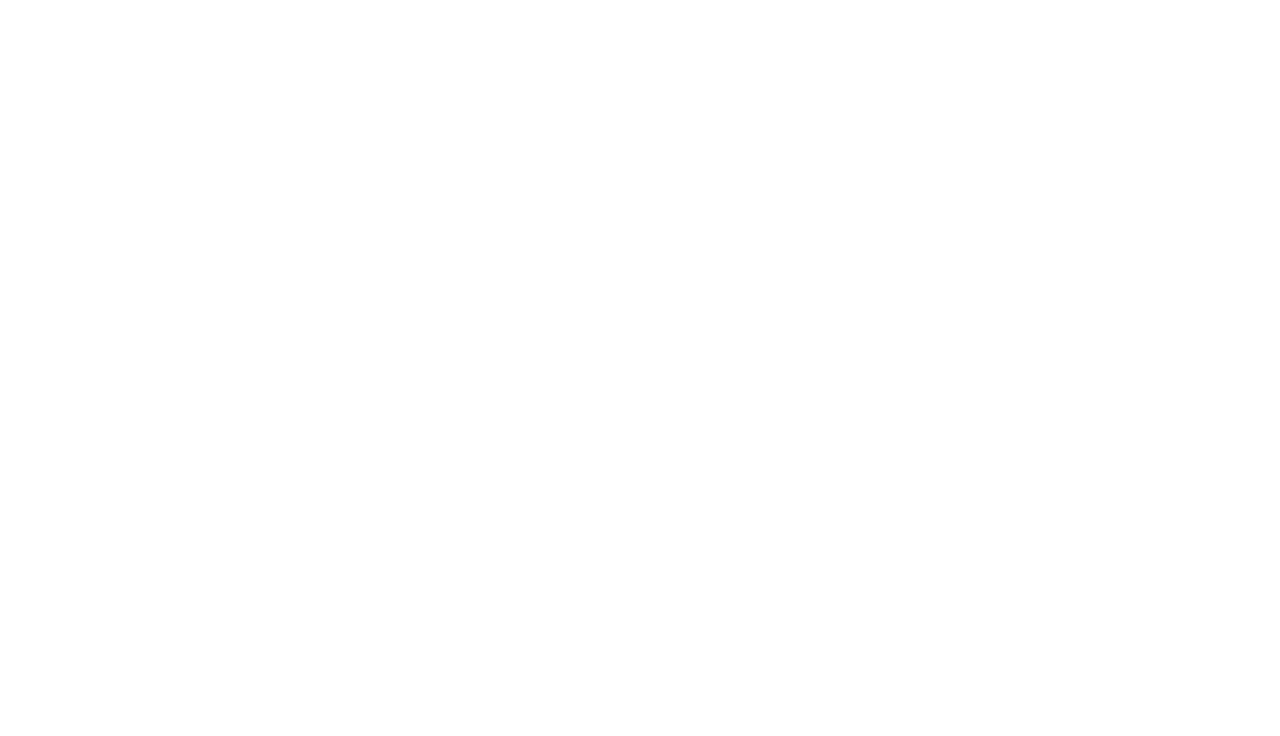
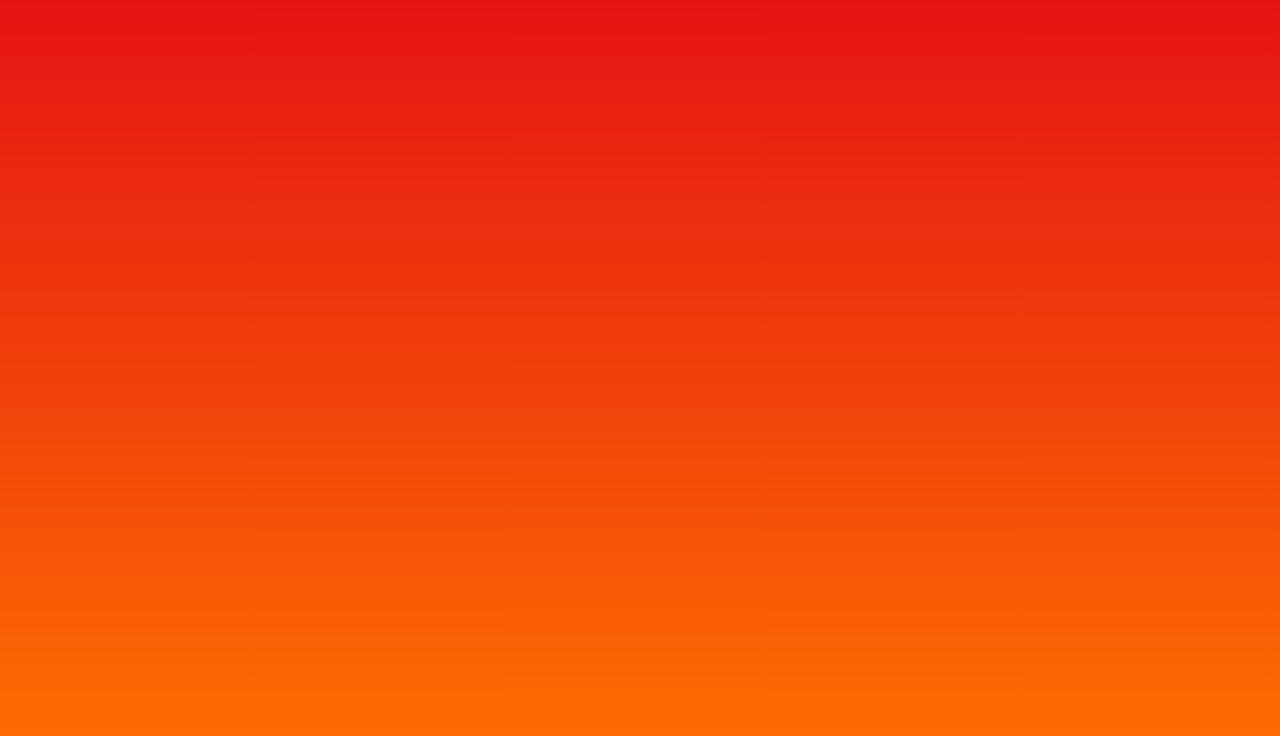
Before and after one commit to kude007/geog, a plain HTML site: page index.html in a window 1280 px wide. Drawn offline with nearby package versions, Linux system fonts and the light colour scheme.

Commit message:
Update style.css

```diff
--- a/style.css
+++ b/style.css
@@ -3,6 +3,7 @@ body {
     margin: 0;
     overflow: hidden;
     font-family: sans-serif;
+    background: linear-gradient(rgba(229, 20, 20, 1), rgba(255, 115, 0, 1))
 }
 
 .page {
```
